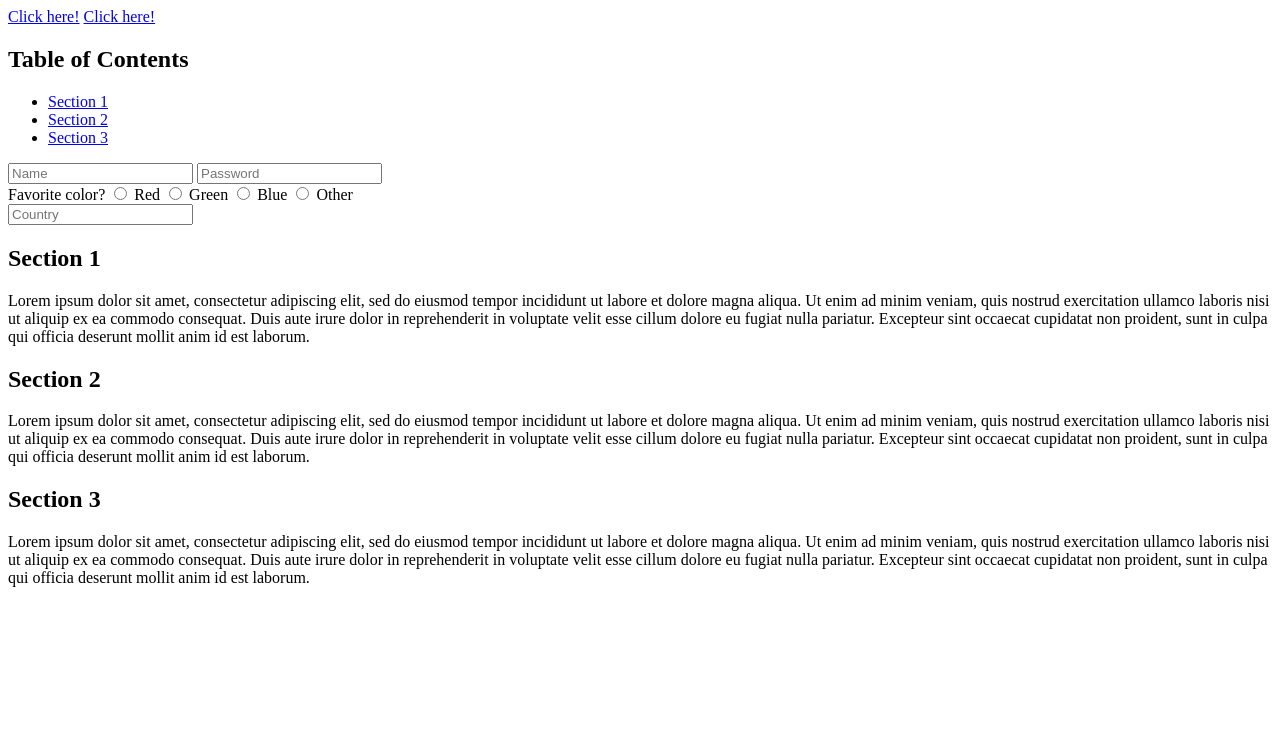
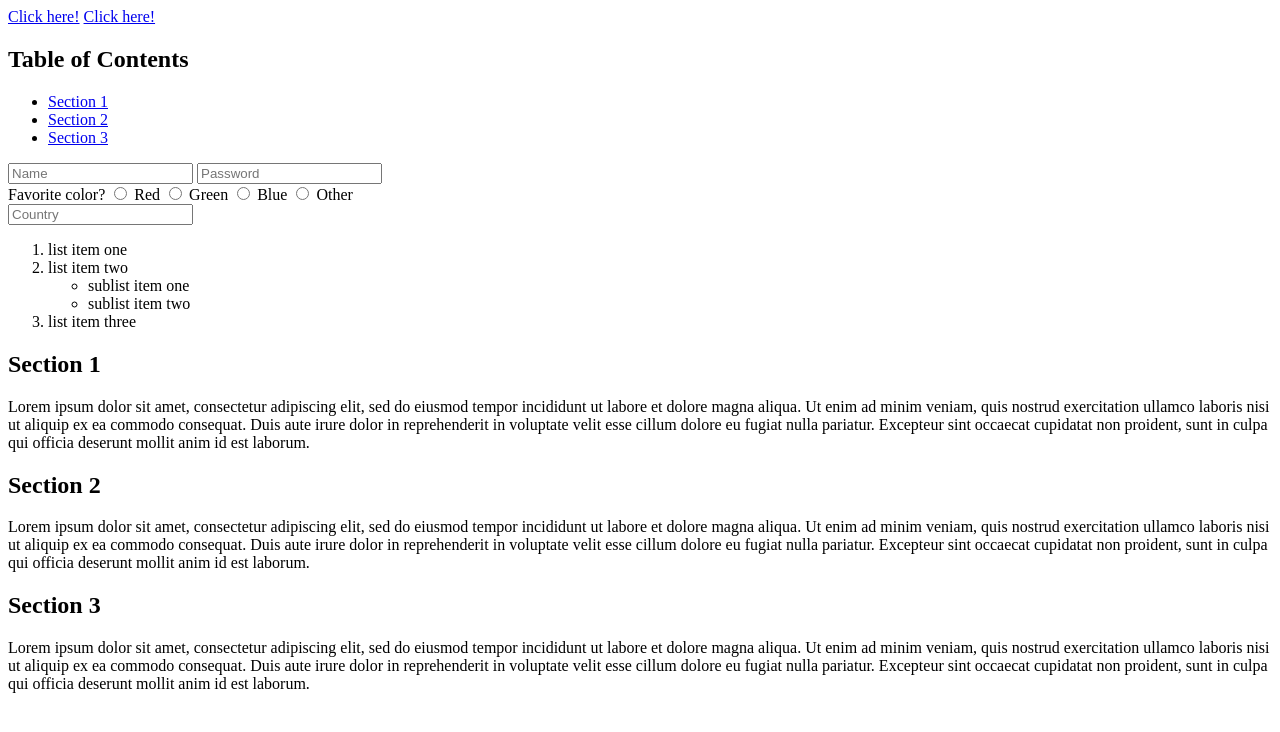
Before and after one commit to nailhas/lecture1, a plain HTML site: page index.html in a window 1280 px wide. Drawn offline with Linux system fonts and the light colour scheme.

Commit message:
Added nested ordered list

```diff
--- a/index.html
+++ b/index.html
@@ -38,6 +38,16 @@
       </div>
     </form>
 
+    <ol>
+      <li>list item one</li>
+      <li>list item two</li>
+      <ul>
+        <li>sublist item one</li>
+        <li>sublist item two</li>
+      </ul>
+      <li>list item three</li>
+    </ol>
+
     <h2 id="section1">Section 1</h2>
     <p>
         Lorem ipsum dolor sit amet, consectetur adipiscing elit, sed do eiusmod tempor incididunt ut labore et dolore magna aliqua. Ut enim ad minim veniam, quis nostrud exercitation ullamco laboris nisi ut aliquip ex ea commodo consequat. Duis aute irure dolor in reprehenderit in voluptate velit esse cillum dolore eu fugiat nulla pariatur. Excepteur sint occaecat cupidatat non proident, sunt in culpa qui officia deserunt mollit anim id est laborum.
```
